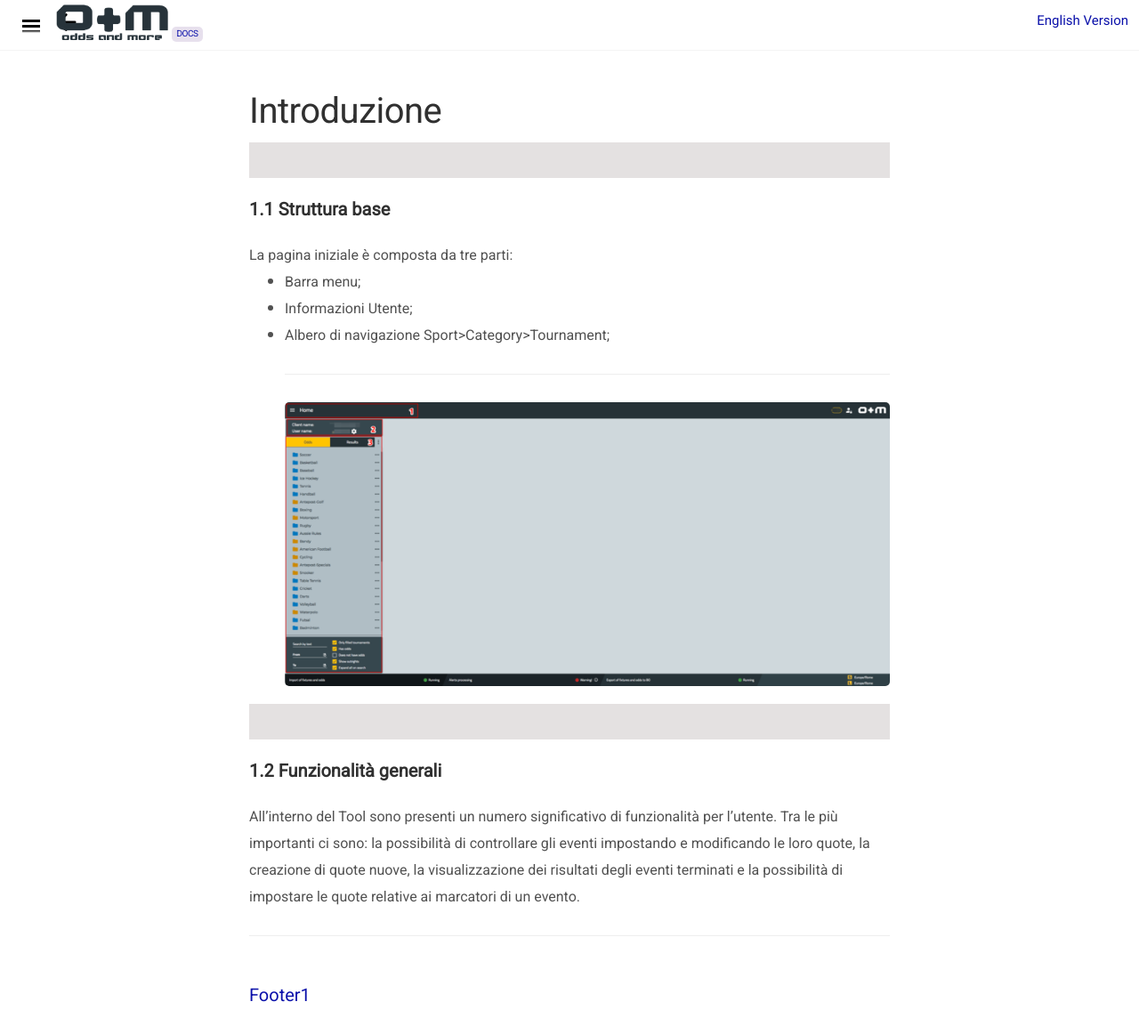
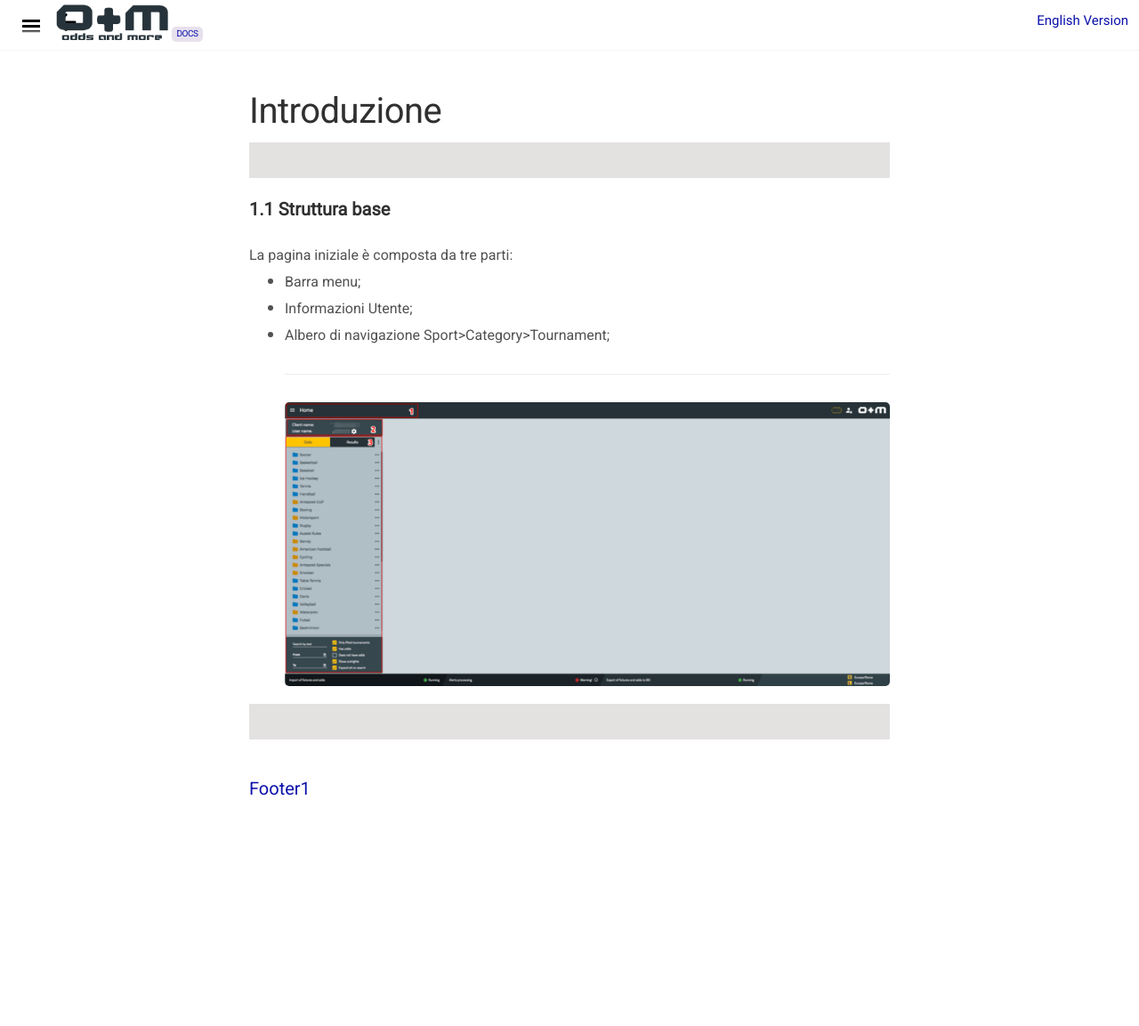
Before and after one commit to docsforodds/docs, a Jekyll site: the page built from docs/it/Introduzione.md, in a window 1280 px wide and 1153 px high. Shown: the whole window at 89% size. Built offline with Jekyll 4.4.1, drawn with Linux system fonts in a browser that asks for light colours; nearby versions of some CDN libraries.

Commit message:
cencelled phrase

```diff
--- a/docs/it/Introduzione.md
+++ b/docs/it/Introduzione.md
@@ -23,7 +23,3 @@ icon: fas fa-adjust
 <p class="message">
 
 </p>
-  **1.2  Funzionalità generali**
-
-<font size="3">All’interno del Tool sono presenti un numero significativo di funzionalità per l’utente. Tra le più importanti ci sono: la possibilità di controllare gli eventi impostando e modificando le loro quote, la creazione di quote nuove, la visualizzazione dei risultati degli eventi terminati e la possibilità di impostare le quote relative ai marcatori di un evento.</font>
----
```
